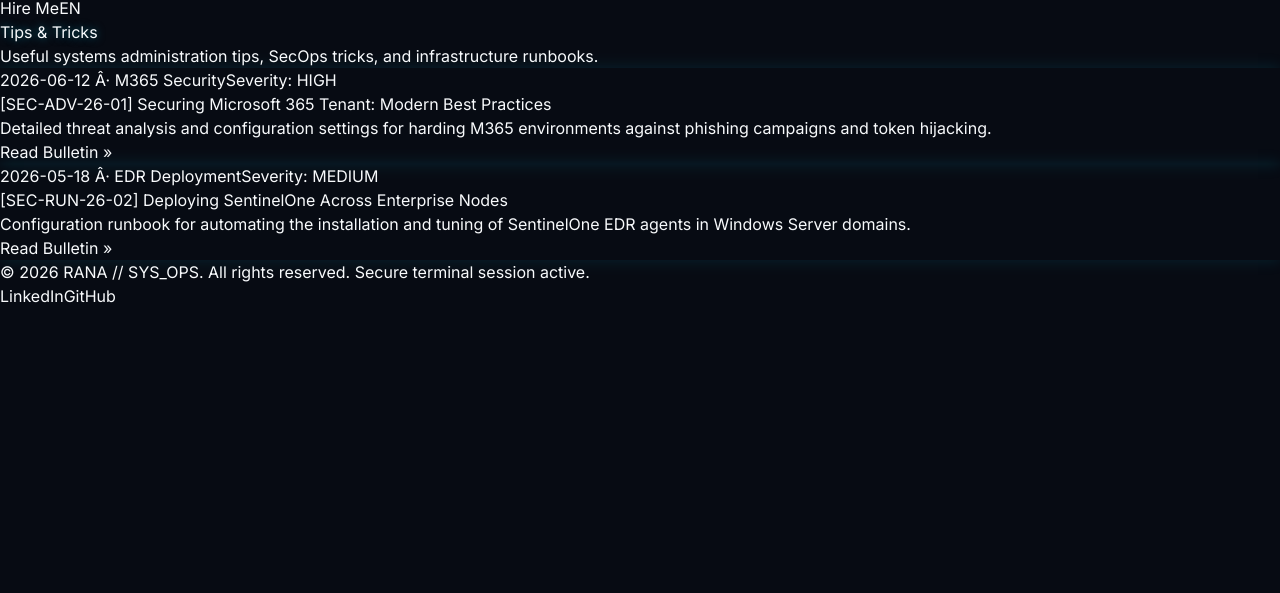
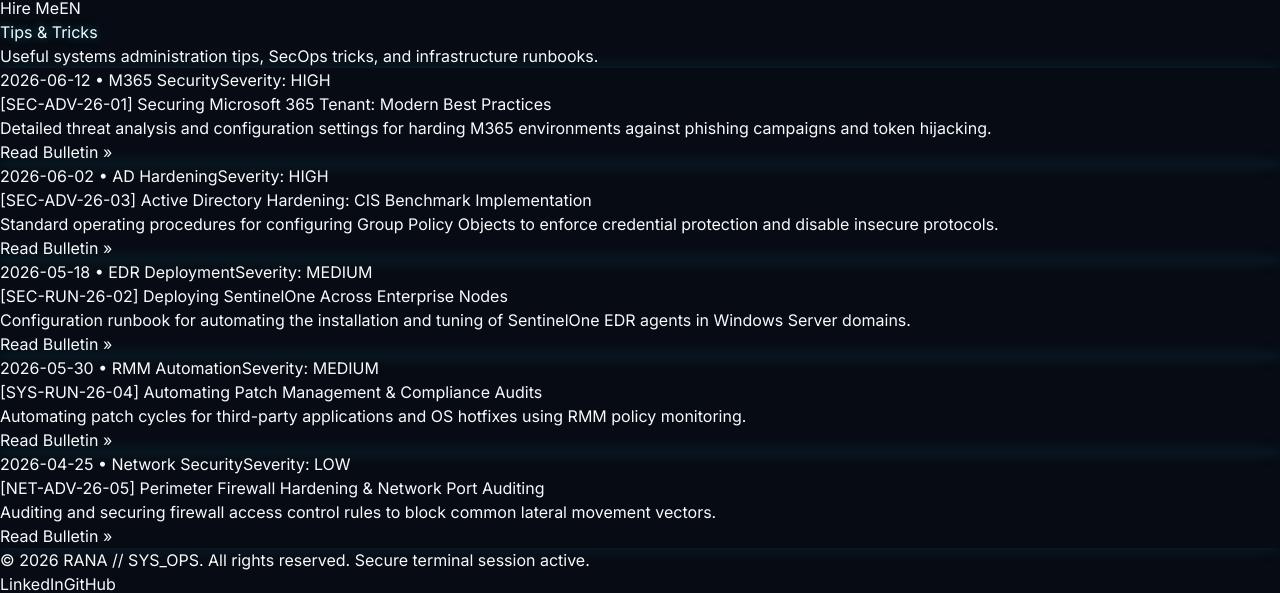
Before and after one commit to hrana36/Toolbox, a Next.js app: page /blog in a window 1280 px wide. Shown: the part 352-945 px from the top of the page. Before the commit the page ends 800 px from the top, so only its background shows below. Built offline with nearby package versions, Linux system fonts and the light colour scheme.

Commit message:
feat: add 3 new IT systems & cybersecurity bulletins and dynamic severity color coding

```diff
--- a/src/app/blog/page.tsx
+++ b/src/app/blog/page.tsx
@@ -73,11 +73,13 @@ export default function Blog() {
             <div key={post.slug} className="bg-slate-900/30 border border-slate-800 rounded-lg p-4 md:p-5 cyber-glow flex flex-col justify-between">
               <div>
                 <div className="flex items-center justify-between font-mono text-[10px] mb-3">
-                  <span className="text-slate-500">{post.date} Â· {post.category}</span>
+                  <span className="text-slate-500">{post.date} • {post.category}</span>
                   <span className={`px-2 py-0.5 rounded border ${
                     post.severity === 'HIGH'
                       ? 'bg-red-950/40 border-red-800 text-red-400'
-                      : 'bg-yellow-950/40 border-yellow-800 text-yellow-400'
+                      : post.severity === 'MEDIUM'
+                        ? 'bg-yellow-950/40 border-yellow-800 text-yellow-400'
+                        : 'bg-cyan-950/40 border-cyan-800 text-cyan-400'
                   }`}>
                     {t('blog.severity_label')}: {post.severity}
                   </span>
@@ -105,8 +107,8 @@ export default function Blog() {
         <div className="max-w-7xl mx-auto flex flex-col md:flex-row justify-between items-center gap-4">
           <div className="text-slate-500">&copy; {new Date().getFullYear()} RANA // SYS_OPS. {t('footer.copyright')}</div>
           <div className="flex space-x-6 text-xs">
-            <a href="https://www.linkedin.com/in/hrana36/" className="text-slate-400 hover:text-white">LinkedIn</a>
-            <a href="https://github.com/hrana36" className="text-slate-400 hover:text-white">GitHub</a>
+            <a href="https://www.linkedin.com/in/hrana36/" target="_blank" rel="noopener noreferrer" className="text-slate-400 hover:text-white">LinkedIn</a>
+            <a href="https://github.com/hrana36" target="_blank" rel="noopener noreferrer" className="text-slate-400 hover:text-white">GitHub</a>
           </div>
         </div>
       </footer>
--- a/src/data/blog.ts
+++ b/src/data/blog.ts
@@ -19,6 +19,15 @@ export const blogPosts: BlogPost[] = [
     content: 'Microsoft 365 environments are primary targets for malicious actors. Securing them requires a multi-layered defense-in-depth approach:\n\n1. Enforce Phishing-Resistant MFA (using FIDO2 keys or Microsoft Authenticator number matching).\n2. Block legacy authentication protocols to eliminate password spray vulnerabilities.\n3. Configure strict Conditional Access Policies restricting login locations to corporate VPN boundaries.\n4. Enable auditing logs and configure real-time alert triggers for anomalous admin actions.'
   },
   {
+    slug: 'active-directory-hardening-best-practices',
+    title: '[SEC-ADV-26-03] Active Directory Hardening: CIS Benchmark Implementation',
+    excerpt: 'Standard operating procedures for configuring Group Policy Objects to enforce credential protection and disable insecure protocols.',
+    date: '2026-06-02',
+    severity: 'HIGH',
+    category: 'AD Hardening',
+    content: 'Securing Active Directory is fundamental to enterprise networks. Implement the following GPO hardening policies:\n\n1. Disable LLMNR and NetBIOS to prevent local credential interception (responder attacks).\n2. Restrict NTLM authentication and enforce SMB Signing and SMB Encryption to prevent relay attacks.\n3. Enforce LSA protection and enable Credential Guard on supported Windows endpoints to secure LSASS memory.\n4. Separate administrative accounts using the tier administration model (Tier 0, Tier 1, Tier 2).'
+  },
+  {
     slug: 'deploying-sentinelone-enterprise-endpoints',
     title: '[SEC-RUN-26-02] Deploying SentinelOne Across Enterprise Nodes',
     excerpt: 'Configuration runbook for automating the installation and tuning of SentinelOne EDR agents in Windows Server domains.',
@@ -26,5 +35,23 @@ export const blogPosts: BlogPost[] = [
     severity: 'MEDIUM',
     category: 'EDR Deployment',
     content: 'Automating Endpoint Detection and Response (EDR) agent deployment ensures compliance across all corporate systems. This runbook details deploying SentinelOne agents via Group Policy Objects (GPOs) and RMM platforms:\n\n- Extract the S1 site token and configure the MSI installer flags.\n- Define active response configurations (Protect vs Detect modes).\n- Set up exclusion policies to prevent conflicts with legacy system utilities.'
+  },
+  {
+    slug: 'rmm-patching-automation-best-practices',
+    title: '[SYS-RUN-26-04] Automating Patch Management & Compliance Audits',
+    excerpt: 'Automating patch cycles for third-party applications and OS hotfixes using RMM policy monitoring.',
+    date: '2026-05-30',
+    severity: 'MEDIUM',
+    category: 'RMM Automation',
+    content: 'Inconsistent patching is a primary vector for server exploit payloads. Establish proactive patch cycles:\n\n- Categorize servers into separate reboot cycles (Staging, Production Tier A, Production Tier B).\n- Automate third-party updates (Chrome, Adobe, Zoom) using RMM software management policies.\n- Write daily scripting checks to report devices with missing critical security hotfixes older than 14 days.\n- Integrate automatic rollback checks for failed patches.'
+  },
+  {
+    slug: 'securing-network-perimeter-firewall-hardening',
+    title: '[NET-ADV-26-05] Perimeter Firewall Hardening & Network Port Auditing',
+    excerpt: 'Auditing and securing firewall access control rules to block common lateral movement vectors.',
+    date: '2026-04-25',
+    severity: 'LOW',
+    category: 'Network Security',
+    content: 'Minimizing external and internal port exposure reduces the opportunity for unauthorized network reconnaissance and pivoting:\n\n1. Enforce strict outbound firewall rules (deny all by default, explicitly allow required egress ports).\n2. Block SMB (Port 445), LDAP (Port 389/636), and RDP (Port 3389) across public-facing interfaces.\n3. Implement network segmentation to isolate operational zones from corporate client subnets.\n4. Deploy intrusion prevention signatures (IPS) to detect active vulnerability scanning probes.'
   }
 ];
```
Also changed, not shown: src/app/blog/[slug]/page.tsx (+9 -3 lines).
